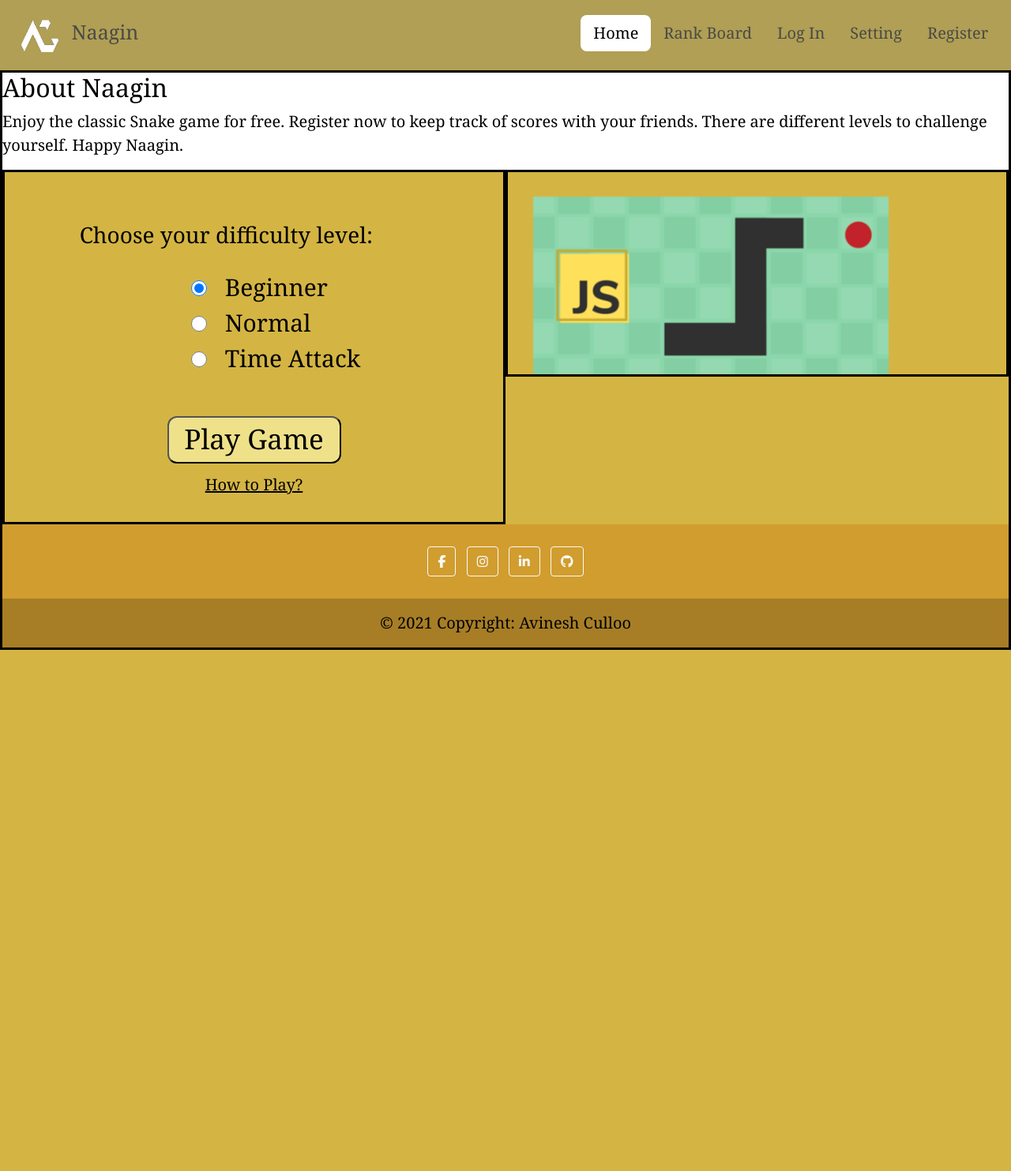
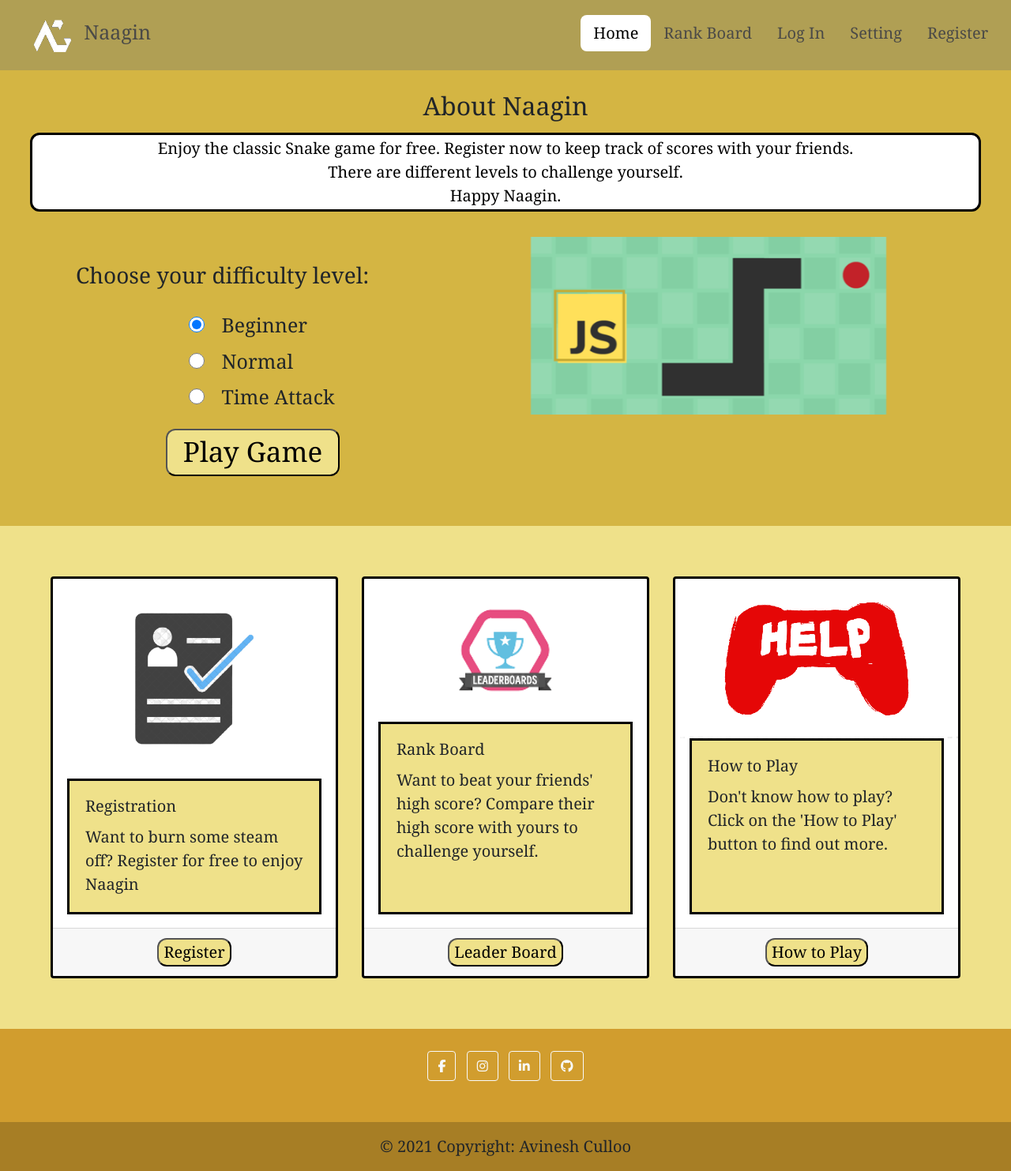
Before and after one commit to avinesh1906/CST2120-GameWebsite, a PHP site: page /home/home.html in a window 1280 px wide. Shown: the whole page at 79% size. Before the commit the page ends 823 px from the top, so only its background shows below. Run offline with PHP 8.4, Linux system fonts and the light colour scheme; some libraries are stand-ins or nearby versions.

Commit message:
Add card in home.html

```diff
--- a/home/css/styles.css
+++ b/home/css/styles.css
@@ -1,26 +1,37 @@
 .main-content{
     display: flex;
+    padding-bottom: 2%;
 }
 
 .introduction {
-    width: 100%;
-    height: 25%;
+    text-align: center;
+    background-color: #D4B543;
+
+}
+.introduction #intro_header {
+    padding-top: 2%;
+}
+
+.introduction #intro_content {
+    margin-top: 15px;
+    padding: 2px;
+    margin-left: 3%;
+    margin-right: 3%;
+    border-radius: 12px;
     border: solid;
     color: black;
+    background-color: white;
 }
 
 .playgame {
     width: 50%;
     height: 50%;
-    border: solid;
-    color: black;
+    padding-bottom: 3%;
 }
 
 .carousel-container {
     width: 50%;
     height: 50%;
-    border: solid;
-    color: black;
 }
 
 .carousel-container img {
@@ -35,7 +46,7 @@
 .options {
     padding-top: 3%;
     font-family: Georgia, serif;
-    font-size: 30px;
+    font-size: 25px;
 }
 
 .options input {
@@ -61,7 +72,12 @@
     color: black;
 }
 
-button {
+.playgame_footer {
+    text-align: center;
+    padding-top: 2%;
+}
+
+.playgame_footer button {
     background-color: #EFE18A;
     border-color: black;
     border-radius: 12px;
@@ -69,3 +85,37 @@ button {
     height: 60px;
     font-size: 35px;
 }
+
+.card {
+    border: solid;
+    border-color: black;
+    margin-left: 5px;
+}
+
+.card-deck {
+    background-color: #EFE18A;
+    padding-left: 5%;
+    padding-right: 5%;
+    padding-top: 5%;
+    padding-bottom: 5%;
+}
+
+.card-body {
+    background-color: #EFE18A;
+    border: solid;
+    border-color: black;
+    margin-bottom: 5%;
+    margin-left: 5%;
+    margin-right: 5%;
+}
+
+.card-footer {
+    text-align: center;
+
+}
+
+.card-footer button {
+    background-color: #EFE18A;
+    border-color: black;
+    border-radius: 12px;
+}
--- a/home/home.html
+++ b/home/home.html
@@ -7,7 +7,7 @@
         <meta name="viewport" content="width=device-width, initial-scale=1.0">
 
         <!-- Bootstrap CSS -->
-        <link href="https://cdn.jsdelivr.net/npm/bootstrap@5.1.2/dist/css/bootstrap.min.css" rel="stylesheet" integrity="sha384-uWxY/CJNBR+1zjPWmfnSnVxwRheevXITnMqoEIeG1LJrdI0GlVs/9cVSyPYXdcSF" crossorigin="anonymous">
+        <link rel="stylesheet" href="https://maxcdn.bootstrapcdn.com/bootstrap/4.0.0/css/bootstrap.min.css" integrity="sha384-Gn5384xqQ1aoWXA+058RXPxPg6fy4IWvTNh0E263XmFcJlSAwiGgFAW/dAiS6JXm" crossorigin="anonymous">
 
         <!-- Bootstrap JS -->
         <script src="https://code.jquery.com/jquery-3.2.1.slim.min.js" integrity="sha384-KJ3o2DKtIkvYIK3UENzmM7KCkRr/rE9/Qpg6aAZGJwFDMVNA/GpGFF93hXpG5KkN" crossorigin="anonymous"></script>
@@ -58,17 +58,21 @@
                 </ul>
             </div>
         </nav>
+        <section>
             <div class="introduction">
                 <div id="intro_header">
                     <h2> About Naagin </h2>
                 </div>
-            <div class="intro_content">
-                <p>
+                <div id="intro_content">
                     Enjoy the classic Snake game for free. Register now to keep track of scores with your friends.
-                    There are different levels to challenge yourself. Happy Naagin.
-                </p>
+                    <br>
+                    There are different levels to challenge yourself.
+                    <br>
+                    Happy Naagin.
                 </div>
-        <div>
+            </div>
+        </section>
+        <section>
             <div class="main-content">
                 <div class="playgame">
                     <div class="level">
@@ -84,12 +88,7 @@
                             <label for="time-attack">Time Attack </label>
                         </form>
                         <div class="playgame_footer">
-                        <div class="playgame_btn">
                             <button type="submit">Play Game</button>
-                        </div>
-                        <div class="playgame_option">
-                            <a href="../howtoplay/howtoplay.html">How to Play?</a>
-                        </div>
                         </div>
                     </div>
                 </div>
@@ -110,6 +109,43 @@
                     </div>
                 </div>
             </div>
+        </section>
+
+        <section>
+            <div class="card-deck">
+                <div class="card">
+                  <img class="card-img-top" src="./img/register.png" alt="Card image cap">
+                  <div class="card-body">
+                    <h5 class="card-title">Registration</h5>
+                    <p class="card-text">Want to burn some steam off? Register for free to enjoy Naagin</p>
+                  </div>
+                  <div class="card-footer card-btn">
+                    <button onclick="location.href = '../register/register.html';" >Register</button>
+                  </div>
+                </div>
+                <div class="card">
+                  <img class="card-img-top" src="./img/rankboard.png" alt="Card image cap">
+                  <div class="card-body">
+                    <h5 class="card-title">Rank Board</h5>
+                    <p class="card-text">Want to beat your friends' high score? Compare their high score with yours to challenge yourself.</p>
+                  </div>
+                  <div class="card-footer">
+                    <button onclick="location.href = '../rankboard/rankboard.html';">Leader Board</button>
+                  </div>
+                </div>
+                <div class="card">
+                  <img class="card-img-top" src="./img/help.png" alt="Card image cap">
+                  <div class="card-body">
+                    <h5 class="card-title">How to Play</h5>
+                    <p class="card-text">Don't know how to play? Click on the 'How to Play' button to find out more.</p>
+                  </div>
+                  <div class="card-footer">
+                    <button onclick="location.href = '../howtoplay/howtoplay.html';">How to Play</button>
+                  </div>
+                </div>
+            </div>
+        </section>
+
     </body>
     <footer >
         <!-- Grid container -->
```
Also changed, not shown: home/img/help.png (added), home/img/rankboard.png (added), home/img/register.png (added). Lines whose indentation alone changed are shown as unchanged.
